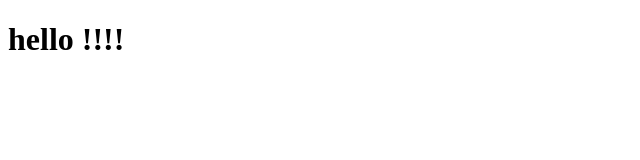
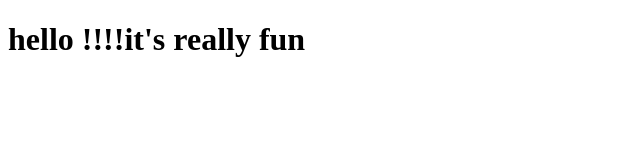
Before and after one commit to subhadeep20/coursera, a plain HTML site: page webdev/index.html in a window 1280 px wide. Shown: the whole page, without its empty margins (0-640 px from the left). Drawn offline with Linux system fonts and the light colour scheme.

Commit message:
small addition

```diff
--- a/webdev/index.html
+++ b/webdev/index.html
@@ -4,6 +4,6 @@
 	<title>hello !!!!</title>
 </head>
 <body>
-	<h1>hello !!!!</h1>
+	<h1>hello !!!!it's really fun</h1>
 </body>
 </html>
```
